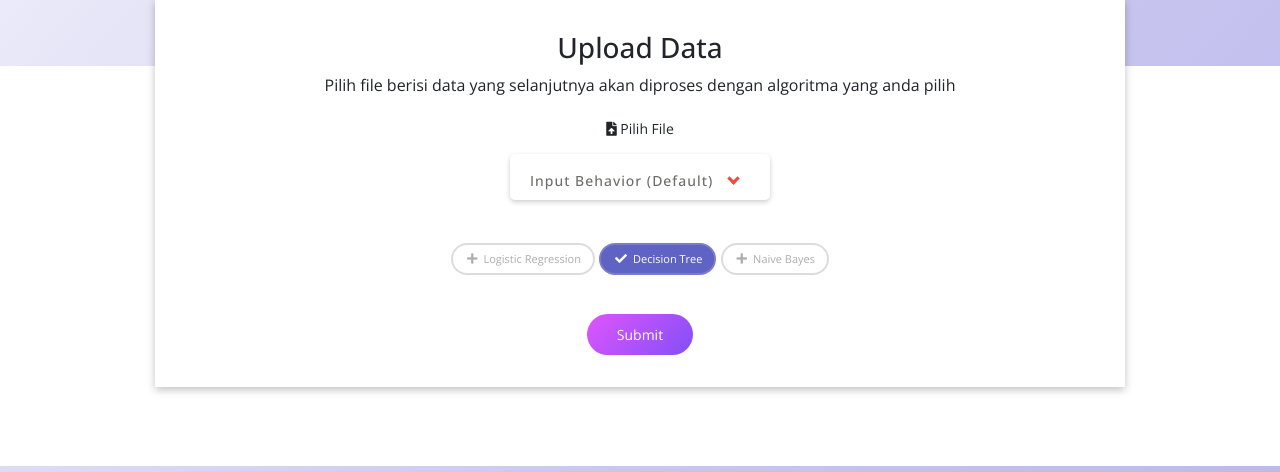
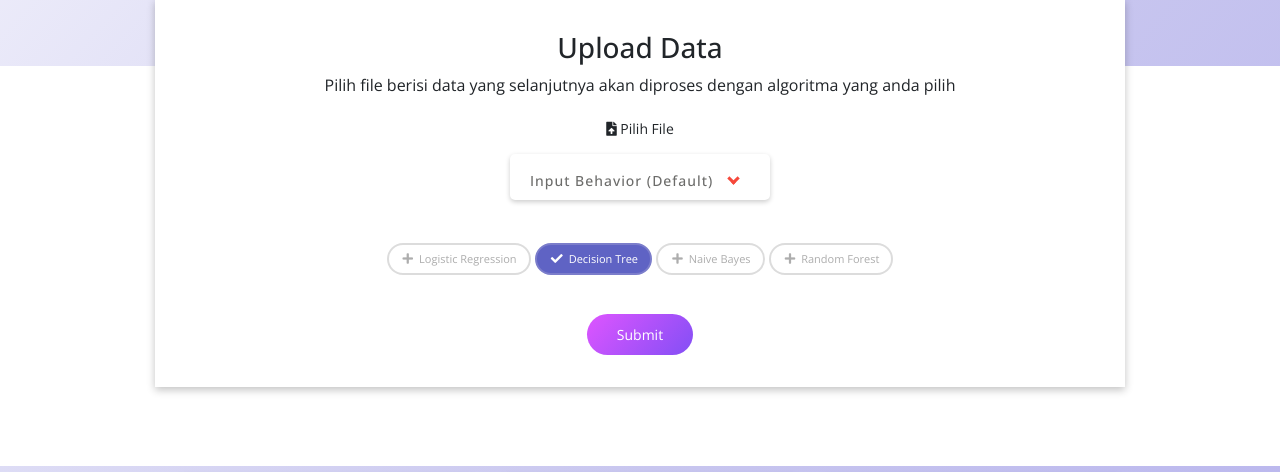
Before and after one commit to rachyharkov/rekind-tender-predict-frontend, a PHP site: page / in a window 1280 px wide. Shown: the part 686-1158 px from the top of the page. Run offline with PHP 8.4, Linux system fonts and the light colour scheme; some libraries are stand-ins or nearby versions.

Commit message:
add new algorithm "random forest"

```diff
--- a/index.php
+++ b/index.php
@@ -173,6 +173,7 @@
                                 <li><input type="checkbox" name="checkboxalgorithm[]" class="checkboxalgorithm" id="checkboxOne" value="1"><label for="checkboxOne">Logistic Regression</label></li>
                                 <li><input type="checkbox" name="checkboxalgorithm[]" class="checkboxalgorithm" id="checkboxTwo" value="2" checked><label for="checkboxTwo">Decision Tree</label></li>
                                 <li><input type="checkbox" name="checkboxalgorithm[]" class="checkboxalgorithm" id="checkboxThree" value="3"><label for="checkboxThree">Naive Bayes</label></li>
+                                <li><input type="checkbox" name="checkboxalgorithm[]" class="checkboxalgorithm" id="checkboxFour" value="4"><label for="checkboxFour">Random Forest</label></li>
                             </ul>
                         </div>
                         <button class="btn btn-sm btn-primary" type="submit" id="btn-fetch-data" style="border-radius: 38px;background: rgb(222,85,255);background: linear-gradient(132deg, rgba(222,85,255,1) 0%, rgba(131,79,245,1) 100%);border: none;padding: 10px 30px 10px 30px;">Submit</button>
```
